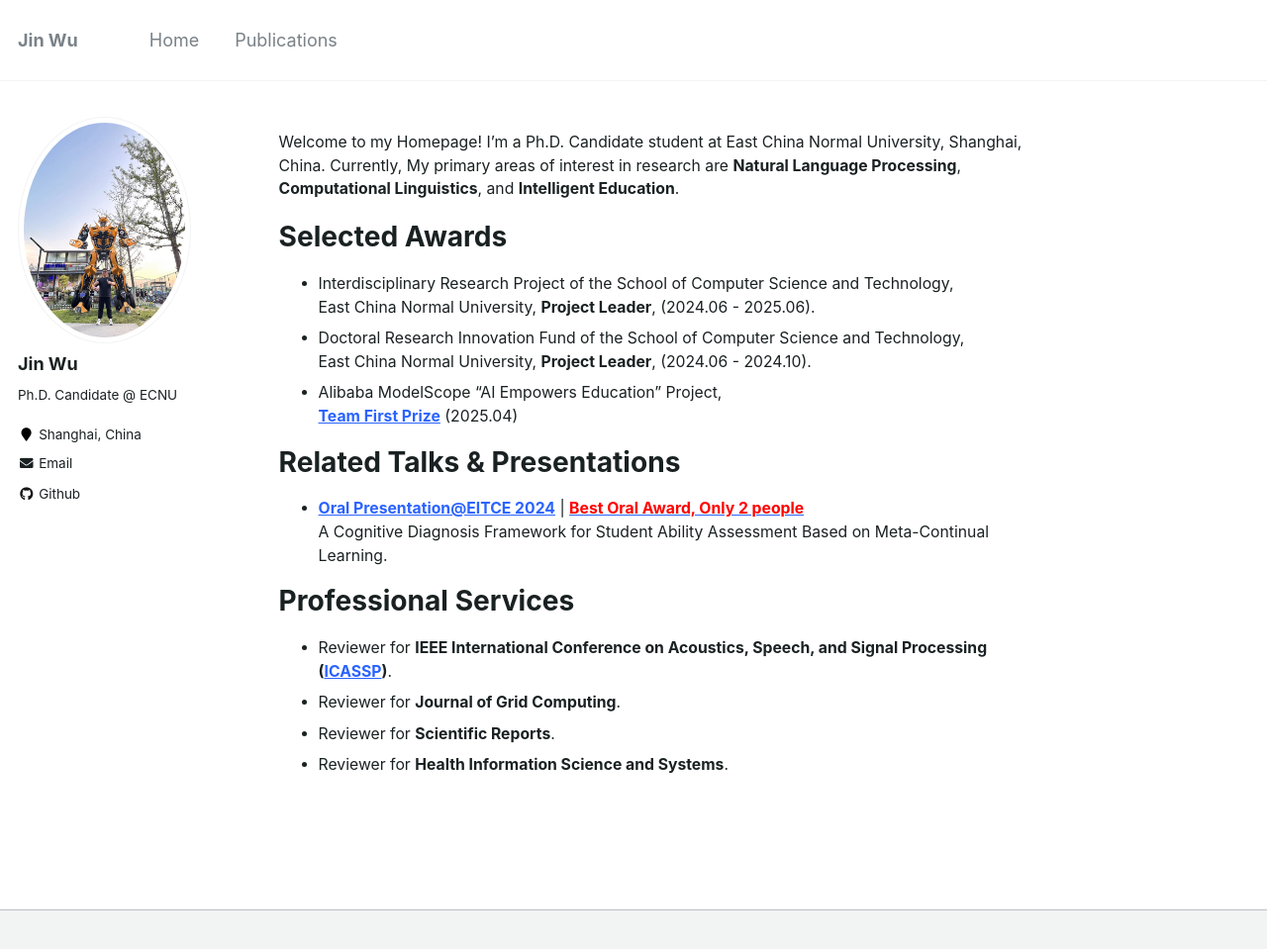
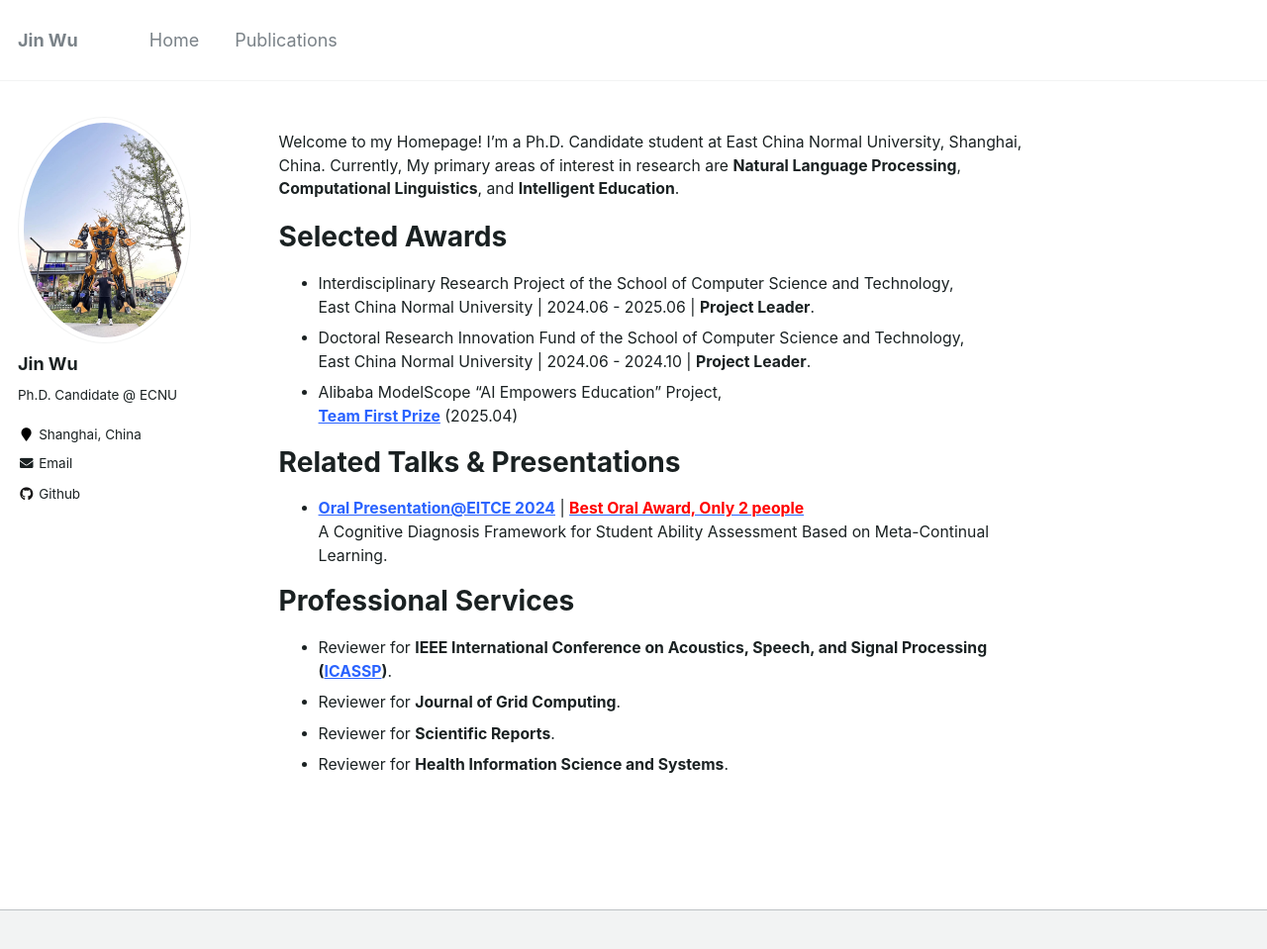
Before and after one commit to WooTzins/WooTzins.github.io, a Jekyll site: the page built from _pages/about.md, in a window 1280 px wide and 992 px high. Shown: the top 959 px of the window at 99% size. Built offline with Jekyll 4.4.1, drawn with Linux system fonts in a browser that asks for light colours.

```diff
--- a/_pages/about.md
+++ b/_pages/about.md
@@ -15,9 +15,9 @@ Selected Awards
 ======
 
 * Interdisciplinary Research Project of the School of Computer Science and Technology,\\
-  East China Normal University, **Project Leader**, (2024.06 - 2025.06).
+  East China Normal University | 2024.06 - 2025.06 | **Project Leader**.
 * Doctoral Research Innovation Fund of the School of Computer Science and Technology, \\
-  East China Normal University, **Project Leader**, (2024.06 - 2024.10).
+  East China Normal University | 2024.06 - 2024.10 | **Project Leader**.
 * Alibaba ModelScope "AI Empowers Education" Project, \\
   **[Team First Prize](./files/ALIBABA_MODELSCOPE_TEAM_PRIZE.pdf)** (2025.04)
 
```
